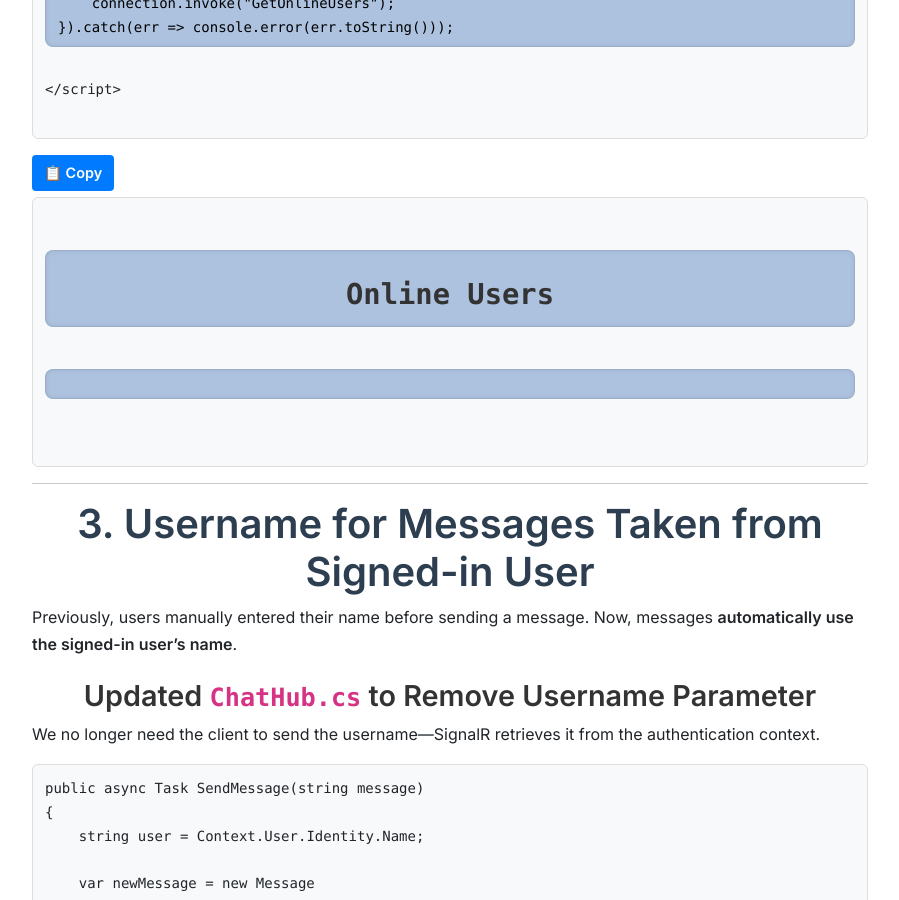
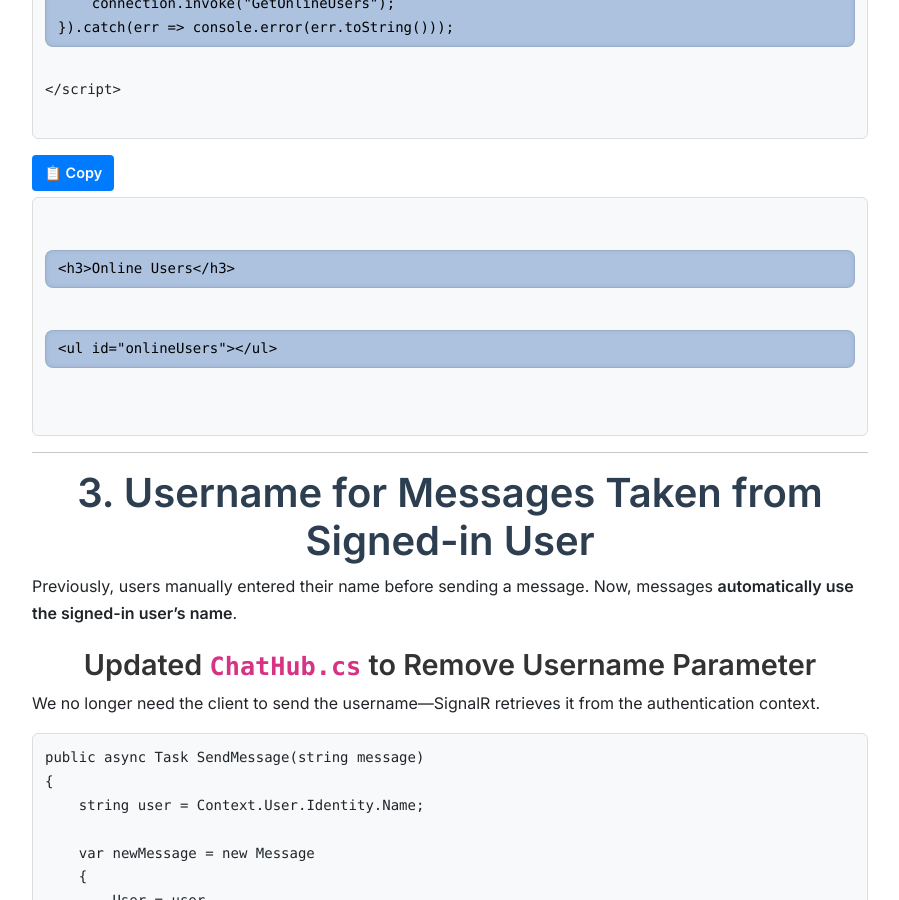
Before and after one commit to JWalshe86/ChatApp, a Jekyll site: the page built from docs/ChatAppPartTwo.md, in a window 1280 px wide and 900 px high, scrolled down 9359 px. Shown: the whole window, without its empty margins (190-1089 px from the left). Built offline with Jekyll 4.4.1, drawn with Linux system fonts in a browser that asks for light colours.

Commit message:
Update ChatAppPartTwo.md

```diff
--- a/docs/ChatAppPartTwo.md
+++ b/docs/ChatAppPartTwo.md
@@ -405,8 +405,8 @@ connection.start().then(() => {
 <div class="code-block">
     <button class="copy-button">📋 Copy</button>
     <pre><code class="updated-code">
-<mark><h3>Online Users</h3></mark>
-<mark><ul id="onlineUsers"></ul></mark>
+<mark>&lt;h3&gt;Online Users&lt;/h3&gt;</mark>
+<mark>&lt;ul id="onlineUsers"&gt;&lt;/ul&gt;</mark>
     </code></pre>
 </div>
 
```
